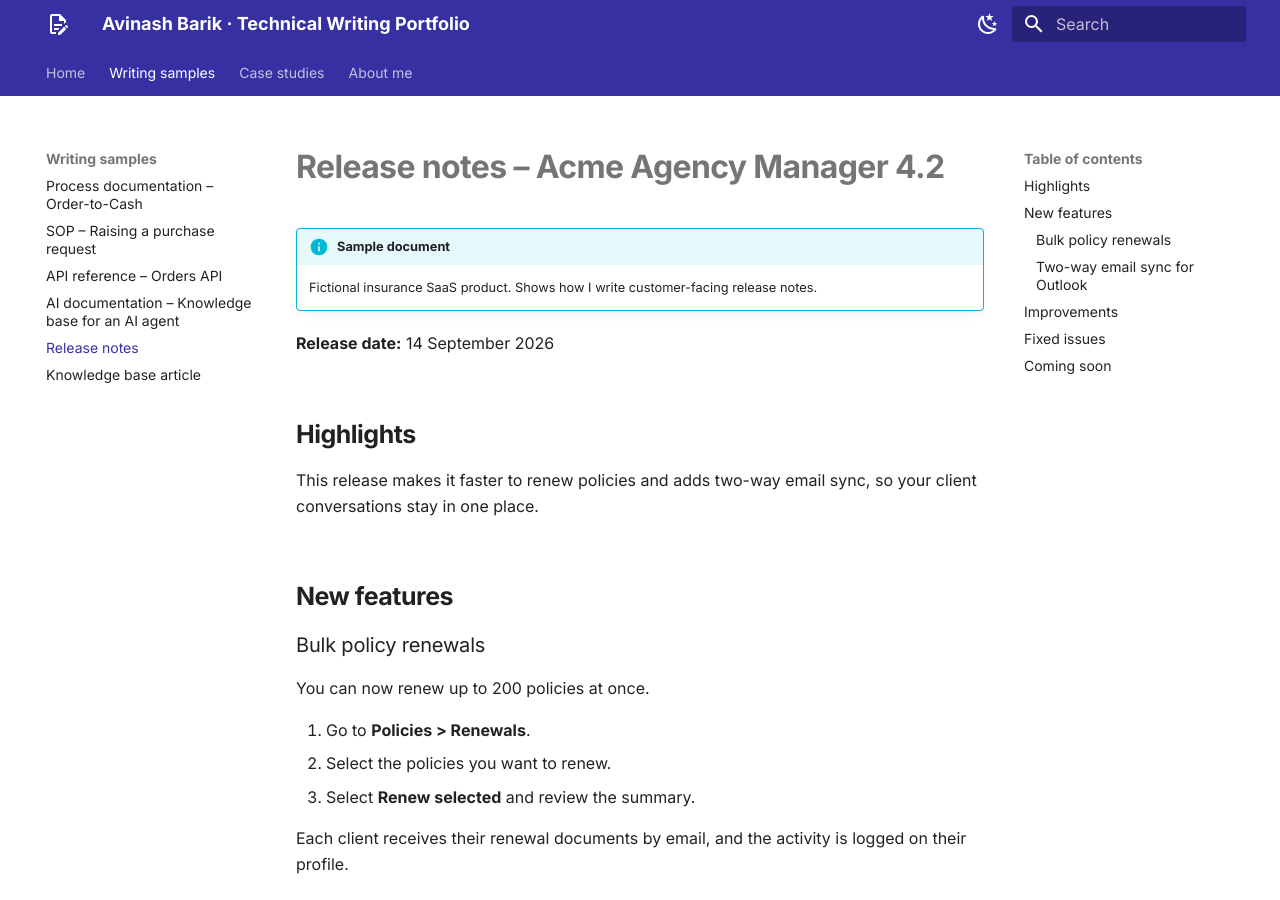
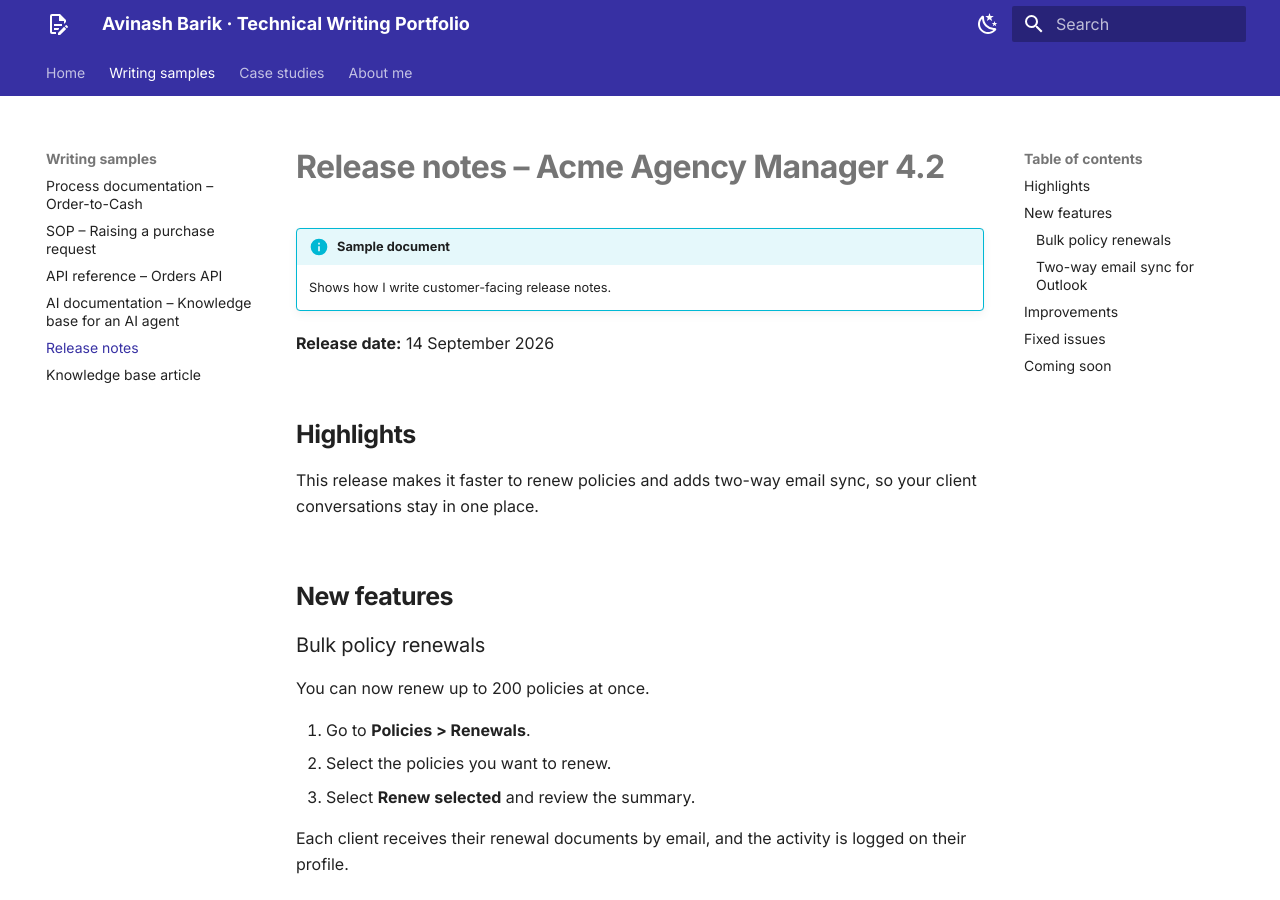
Before and after one commit to Avinash0789/Avinash0789.github.io, an MkDocs documentation site: the page built from docs/samples/release-notes.md, in a window 1280 px wide and 900 px high. Built offline with MkDocs 1.6.1 and Material for MkDocs 9.7.7, drawn with Linux system fonts in a browser that asks for light colours.

Commit message:
Update sample note (release-notes.md)

```diff
--- a/docs/samples/release-notes.md
+++ b/docs/samples/release-notes.md
@@ -1,7 +1,7 @@
 # Release notes – Acme Agency Manager 4.2
 
 !!! info "Sample document"
-    Fictional insurance SaaS product. Shows how I write customer-facing release notes.
+    Shows how I write customer-facing release notes.
 
 **Release date:** 14 September 2026
 
```
